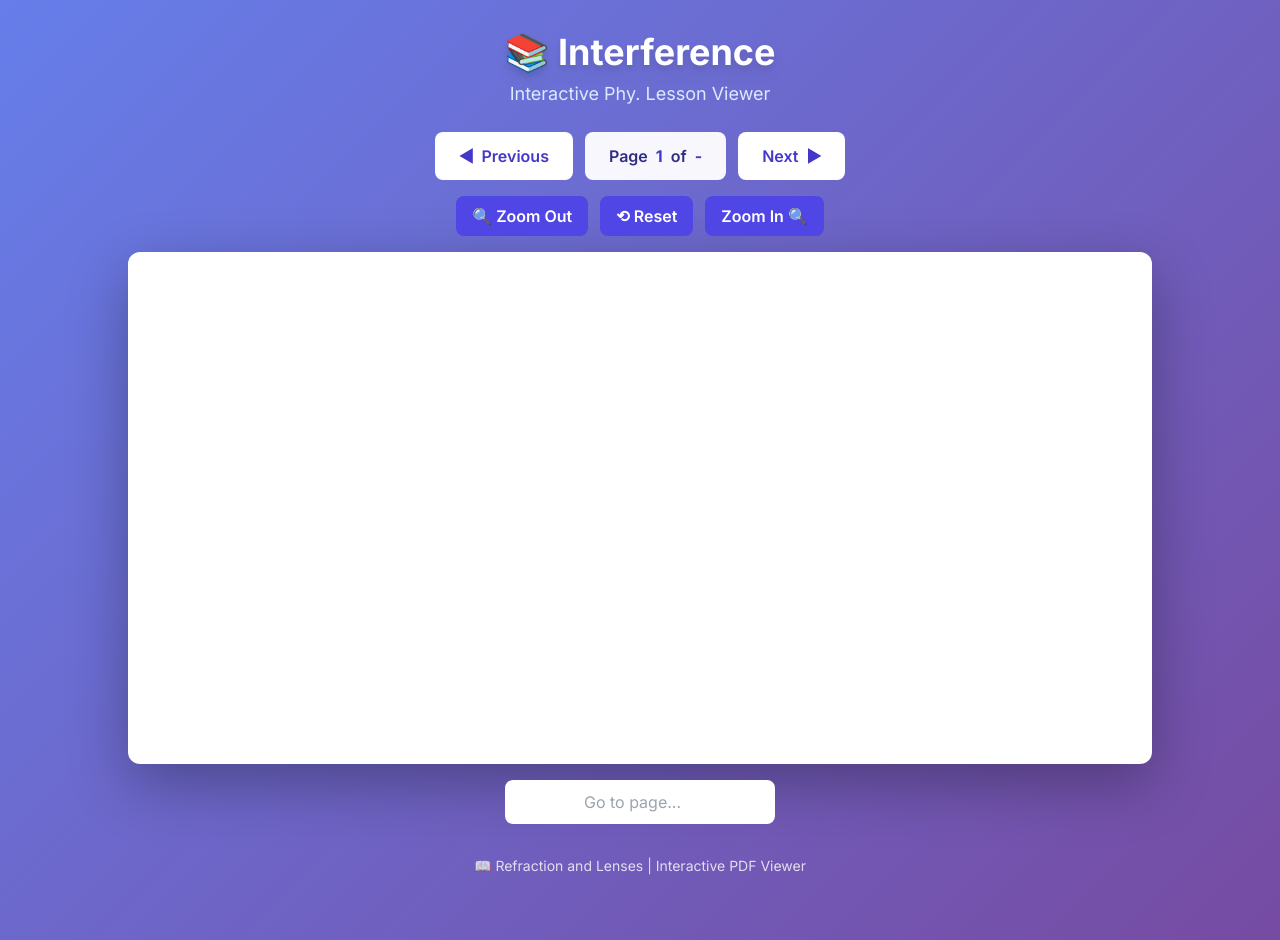
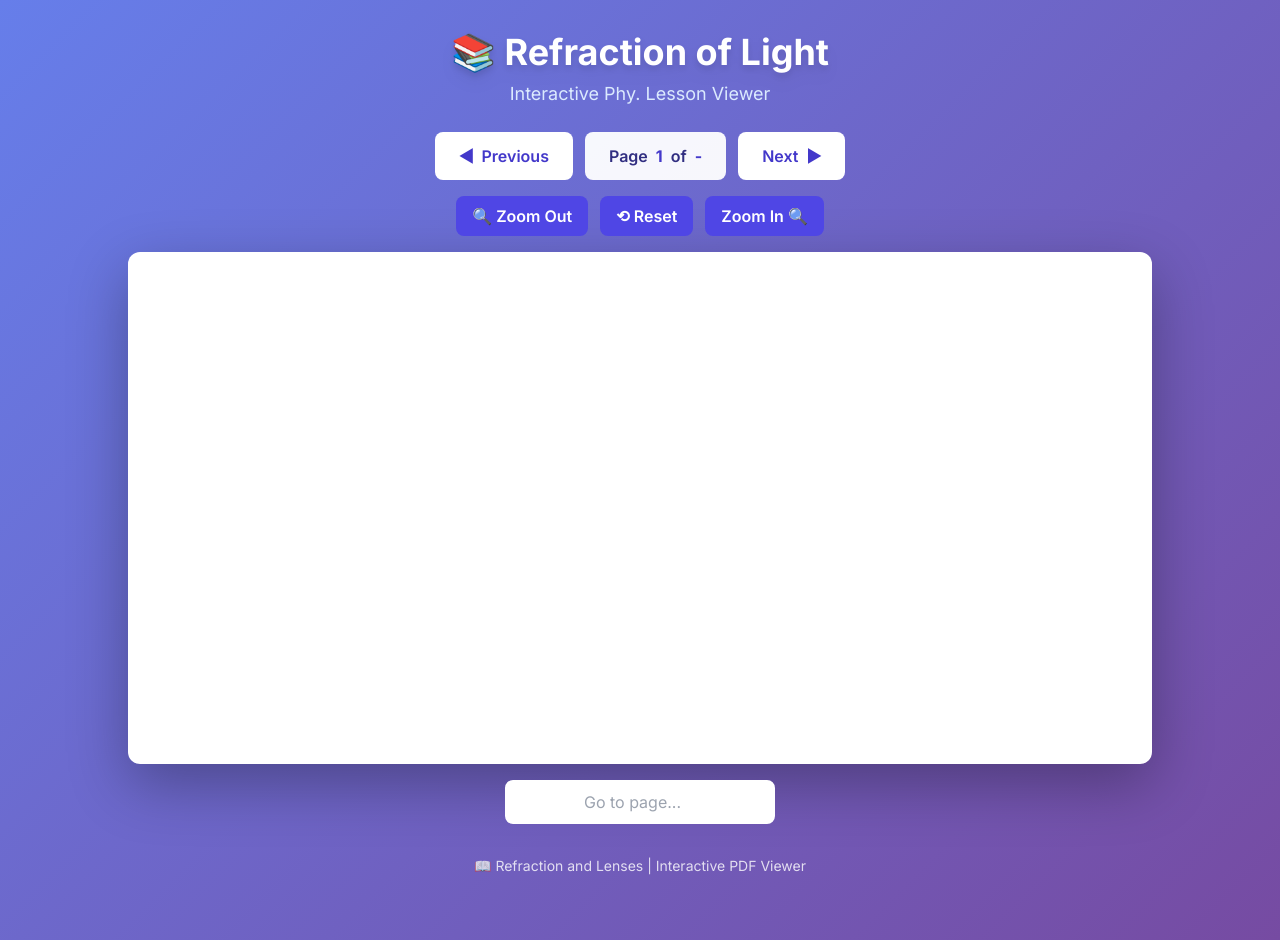
Before and after one commit to Hesham-Afandi/10Adv-Ins-Phy-T3-1.1, a plain HTML site: page index.html in a window 1280 px wide. Drawn offline with nearby package versions, Linux system fonts and the light colour scheme; a script that the page names is missing.

Commit message:
Update index.html

```diff
--- a/index.html
+++ b/index.html
@@ -3,7 +3,7 @@
 <head>
     <meta charset="UTF-8">
     <meta name="viewport" content="width=device-width, initial-scale=1.0">
-    <title> Interference </title>
+    <title> Refraction of Light </title>
     <script src="https://cdnjs.cloudflare.com/ajax/libs/pdf.js/3.11.174/pdf.min.js"></script>
     <script src="https://cdn.tailwindcss.com"></script>
     <style>
@@ -35,7 +35,7 @@
 
     <!-- Header -->
     <header class="max-w-5xl mx-auto mb-6 text-center">
-        <h1 class="text-4xl font-bold text-white mb-2 drop-shadow-lg">📚 Interference </h1>
+        <h1 class="text-4xl font-bold text-white mb-2 drop-shadow-lg">📚 Refraction of Light </h1>
         <p class="text-blue-100 text-lg">Interactive Phy. Lesson Viewer</p>
     </header>
 
```
